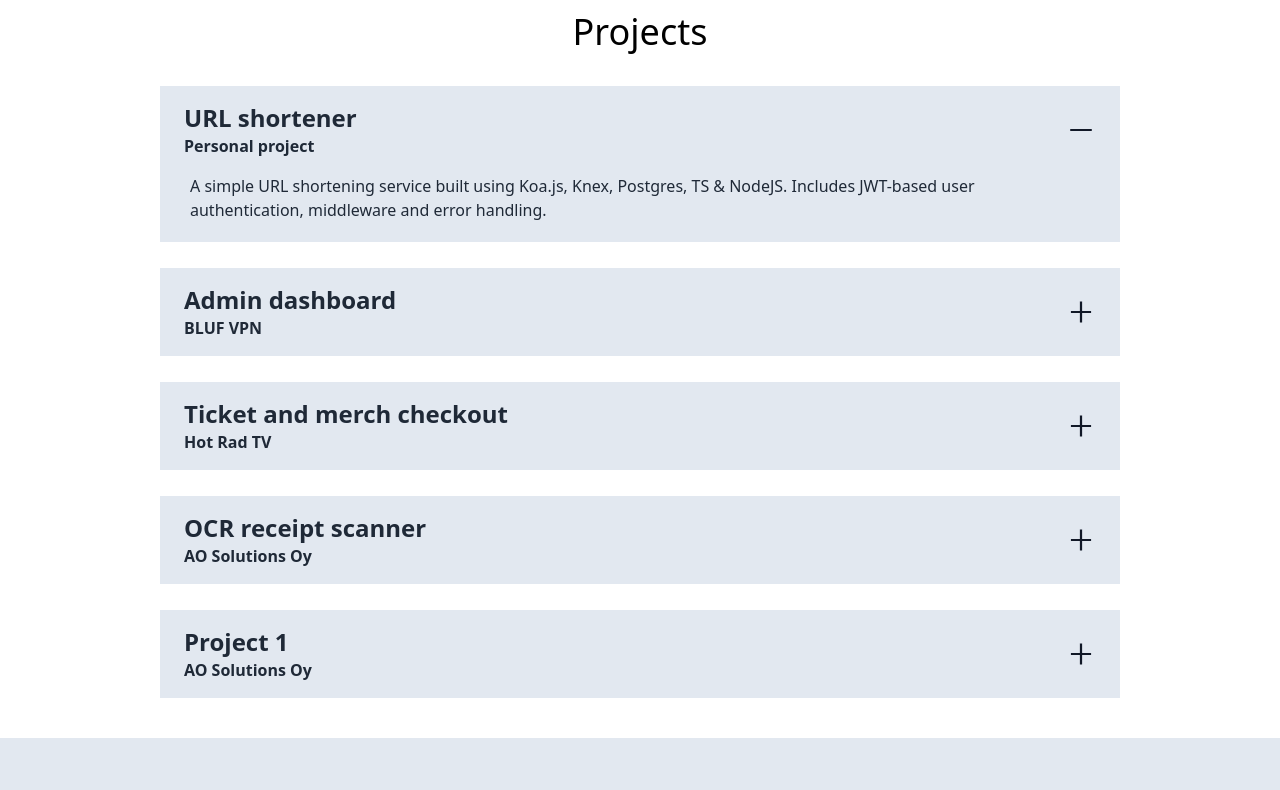
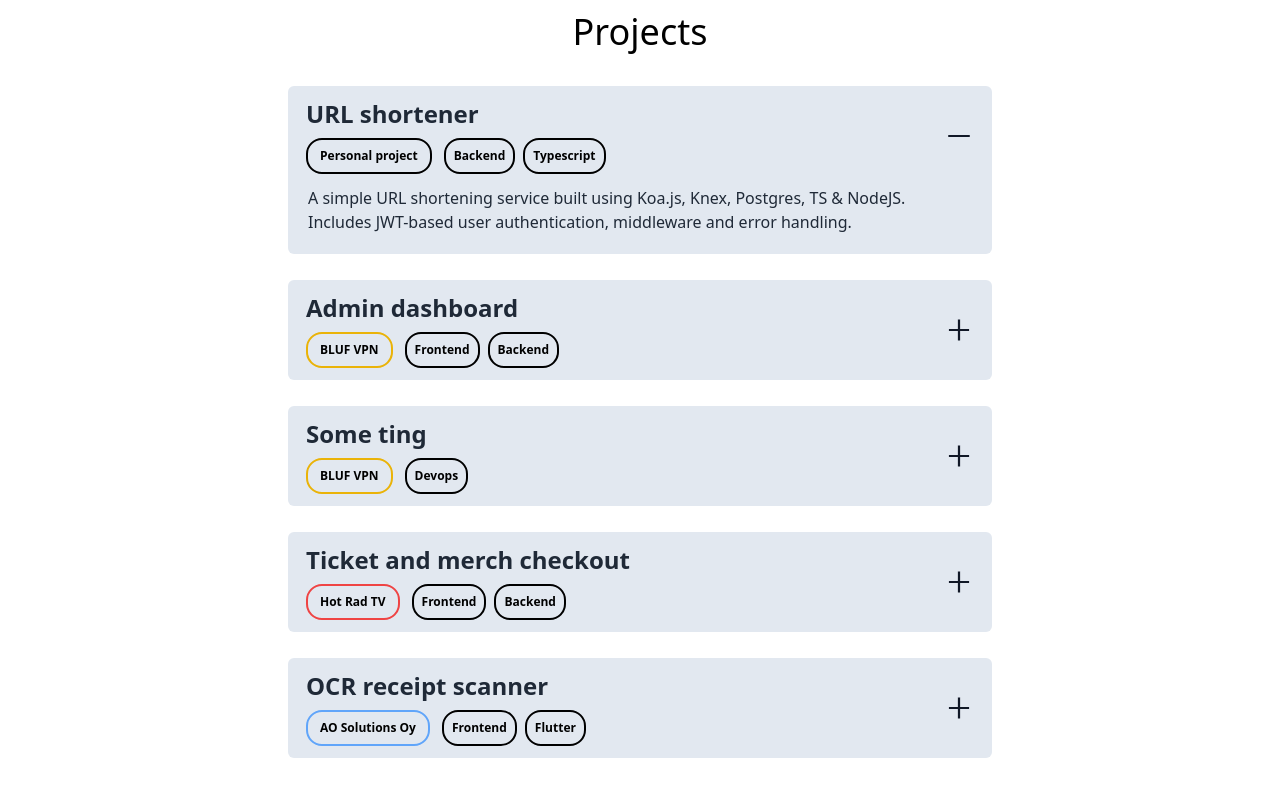
Before and after one commit to mikaelpac/my-portfolio, a Next.js app: page / in a window 1280 px wide. Shown: the part 2440-3230 px from the top of the page. Built offline with nearby package versions, Linux system fonts and the light colour scheme.

Commit message:
styling for projects section

```diff
--- a/src/app/sections/projects.tsx
+++ b/src/app/sections/projects.tsx
@@ -14,10 +14,10 @@ const Projects = () => {
   }
 
   return (
-    <div className="bg-white dark:bg-slate-950 text-black dark:text-white py-4 px-2 md:pb-6 md:px-10 mx-auto" id="projects" >
+    <div className="bg-white dark:bg-slate-950 text-black dark:text-white py-4 md:px-6 px-2 md:pb-6 mx-auto" id="projects" >
           <h2 className="text-center text-4xl mb-6">Projects</h2>
           <div className="h-auto grid place-items-center">
-            <div className="px-4 md:px-8 max-w-5xl">
+            <div className="px-4 md:px-8 max-w-3xl">
             {projectsData.map((project, index) => (
               <ProjectItem
               index={index}
@@ -28,7 +28,9 @@ const Projects = () => {
               workPlace={project.workPlace}
               technology={project.technology}
               secondaryTechnology={project.secondaryTechnology}
-              description={project.description}/>
+              description={project.description}
+              colorCode={project.colorCode}
+              />
               ))}
             </div>
           </div>
--- a/src/components/ProjectItem.tsx
+++ b/src/components/ProjectItem.tsx
@@ -13,6 +13,7 @@ interface ProjectItemProps {
   technology: string;
   secondaryTechnology: string;
   description: string;
+  colorCode: string;
 }
 
 const ProjectItem: React.FC<ProjectItemProps> = ({
@@ -24,6 +25,7 @@ const ProjectItem: React.FC<ProjectItemProps> = ({
   technology,
   secondaryTechnology,
   description,
+  colorCode
 }) => {
 
   const handleClick = (event: React.MouseEvent<HTMLDivElement>) => {
@@ -31,20 +33,23 @@ const ProjectItem: React.FC<ProjectItemProps> = ({
     toggle(index); // Call the toggle function without arguments
   };
 
-
   return (
     <div className="pt-[10px] mb-4">
-      <div className={`bg-slate-200 py-[16px] px-[24px] flex justify-between items-center cursor-pointer ${open ? "" : ""}`} onClick={handleClick}>
-        <div>
+      <div className={`bg-slate-200 py-[12px] px-[18px] flex justify-between rounded-md  items-center cursor-pointer ${open ? "rounded-b-none" : ""}`} onClick={handleClick}>
+        <div className="">
           <p className="md:text-2xl text-xl text-gray-800 font-semibold select-none">{title}</p>
-          <p className="text-md text-gray-800 font-semibold select-none">{workPlace}</p>
+          <div className="">
+          <p className={`text-xs text- mt-2 font-semibold select-none text-center px-3 py-2 rounded-2xl  border-[2px] border-solid inline-block text-black`} style={{borderColor: colorCode}}>{workPlace}</p>
+          <p className={` ml-3 text-xs text- mt-2 font-semibold select-none text-center px-2 py-2 rounded-2xl border-solid border-black  border-[2px] inline-block text-black `}>{technology}</p>
+          {secondaryTechnology && <p className={` ml-2 text-xs text- mt-2 font-semibold select-none text-center px-2 py-2 rounded-2xl border-solid border-black  border-[2px] inline-block text-black`}>{secondaryTechnology}</p>}
+          </div>
           </div>
         <div className="text-[30px]">
           {open ? <AiOutlineMinus className="fill-gray-900"/> : <AiOutlinePlus className="fill-gray-900"/>}
         </div>
       </div>
       <Collapse isOpened={open}>
-        <div className={`bg-slate-200 px-[30px] pb-[20px] text-gray-800  ${open ? "" : ""}`}>{description}</div>
+        <div className={`bg-slate-200 px-[20px] pb-[20px] rounded-md text-gray-800  ${open ? "rounded-t-none" : ""}`}>{description}</div>
       </Collapse>
     </div>
   );
--- a/src/data/projectsData.tsx
+++ b/src/data/projectsData.tsx
@@ -5,6 +5,7 @@ interface Project {
     technology: string;
     secondaryTechnology: string;
     description: string;
+    colorCode: string;
 }
 
 const projectsData: Project[] = [
@@ -13,7 +14,8 @@ const projectsData: Project[] = [
         workPlace: "Personal project",
         technology: "Backend",
         secondaryTechnology: "Typescript",
-        description: "A simple URL shortening service built using Koa.js, Knex, Postgres, TS & NodeJS. Includes JWT-based user authentication, middleware and error handling."
+        description: "A simple URL shortening service built using Koa.js, Knex, Postgres, TS & NodeJS. Includes JWT-based user authentication, middleware and error handling.",
+        colorCode: "black",
 
     },
     {
@@ -21,7 +23,17 @@ const projectsData: Project[] = [
         workPlace: "BLUF VPN",
         technology: "Frontend",
         secondaryTechnology: "Backend",
-        description: "I built a React-based admin dashboard for managing users -  implementing the UI according to Figma designs made by my coworkers and creating appropriate endpoints in the backend. "
+        description: "I built a React-based admin dashboard for managing users -  implementing the UI according to Figma designs made by my coworkers and creating appropriate endpoints in the backend. ",
+        colorCode: "#eab308",
+
+    },
+    {
+        title: "Some ting",
+        workPlace: "BLUF VPN",
+        technology: "Devops",
+        secondaryTechnology: null,
+        description: "Lorem ipsum dolor sit amet, consectetur adipiscing elit. Vestibulum odio elit, rutrum eget tempor eget, lobortis vel ligula. Curabitur pellentesque ut eros id ultrices. Integer eu lorem vitae quam viverra luctus. In hac habitasse platea dictumst.",
+        colorCode: "#eab308",
 
     },
     {
@@ -29,7 +41,8 @@ const projectsData: Project[] = [
         workPlace: "Hot Rad TV",
         technology: "Frontend",
         secondaryTechnology: "Backend",
-        description: "Lorem ipsum dolor sit amet, consectetur adipiscing elit. Vestibulum odio elit, rutrum eget tempor eget, lobortis vel ligula. Curabitur pellentesque ut eros id ultrices. Integer eu lorem vitae quam viverra luctus. In hac habitasse platea dictumst."
+        description: "Lorem ipsum dolor sit amet, consectetur adipiscing elit. Vestibulum odio elit, rutrum eget tempor eget, lobortis vel ligula. Curabitur pellentesque ut eros id ultrices. Integer eu lorem vitae quam viverra luctus. In hac habitasse platea dictumst.",
+        colorCode: "#ef4444",
 
     },
     {
@@ -37,17 +50,11 @@ const projectsData: Project[] = [
         workPlace: "AO Solutions Oy",
         technology: "Frontend",
         secondaryTechnology: "Flutter",
-        description: "Integrated a third party OCR solution for the purpose of scanning receipts and keeping track of expenses in a cross platform mobile app. I designed and created the app using Flutter & Dart and integrated it to REST API endpoints created by my coworker."
+        description: "Integrated a third party OCR solution for the purpose of scanning receipts and keeping track of expenses in a cross platform mobile app. I designed and created the app using Flutter & Dart and integrated it to REST API endpoints created by my coworker.",
+        colorCode: "#60a5fa",
 
     },
-    {
-        title: "Project 1 ",
-        workPlace: "AO Solutions Oy",
-        technology: "Frontend",
-        secondaryTechnology: "Flutter",
-        description: "Lorem ipsum dolor sit amet, consectetur adipiscing elit. Vestibulum odio elit, rutrum eget tempor eget, lobortis vel ligula. Curabitur pellentesque ut eros id ultrices. Integer eu lorem vitae quam viverra luctus. In hac habitasse platea dictumst."
 
-    },
 ]
 
 export default projectsData;
```
